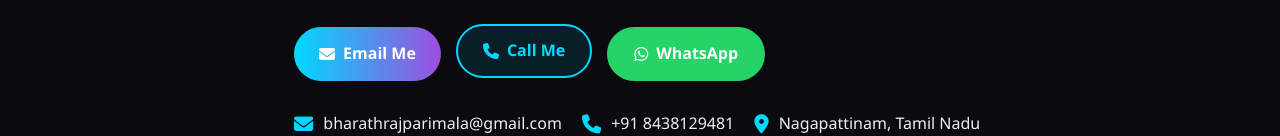
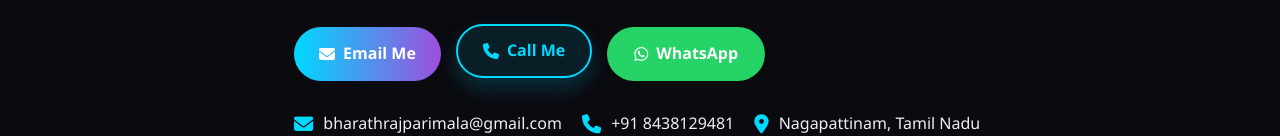
Before and after one commit to TheShadow-Monarch/TheShadow-Monarch.github.io, a plain HTML site: page index.html in a window 1280 px wide. In both pictures the pointer is over the link "Call Me". Shown: the part 403-539 px from the top of the page. Drawn offline with Linux system fonts and the light colour scheme.

Commit message:
animations fixed

```diff
--- a/style.css
+++ b/style.css
@@ -167,6 +167,8 @@ nav {
 .btn-outline:hover {
     background-color: rgba(0, 217, 255, 0.1);
     transform: translateY(-3px);
+    box-shadow: 0 10px 20px rgba(0, 217, 255, 0.2);
+
 }
 
 .whatsapp-btn {
```
